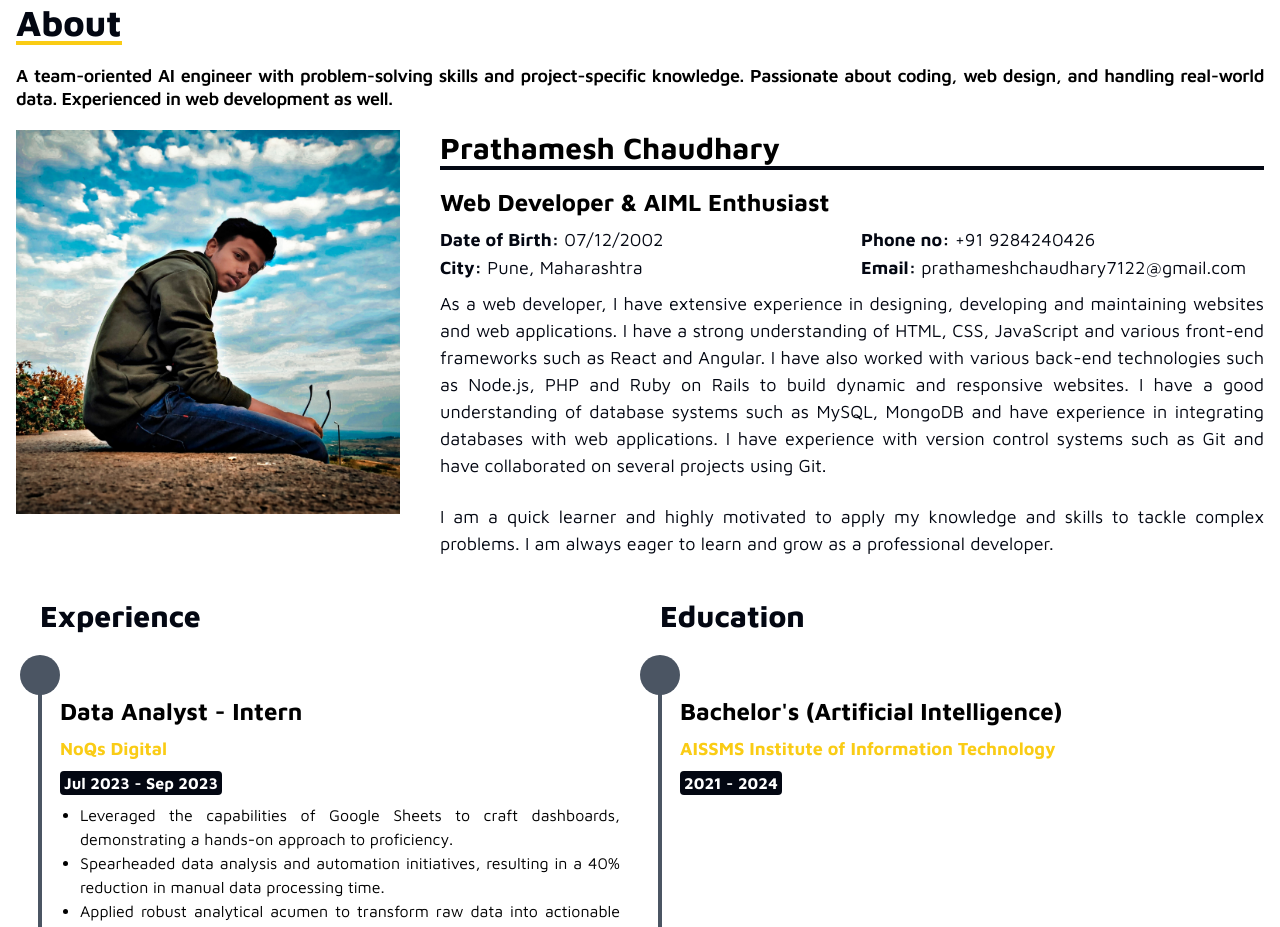
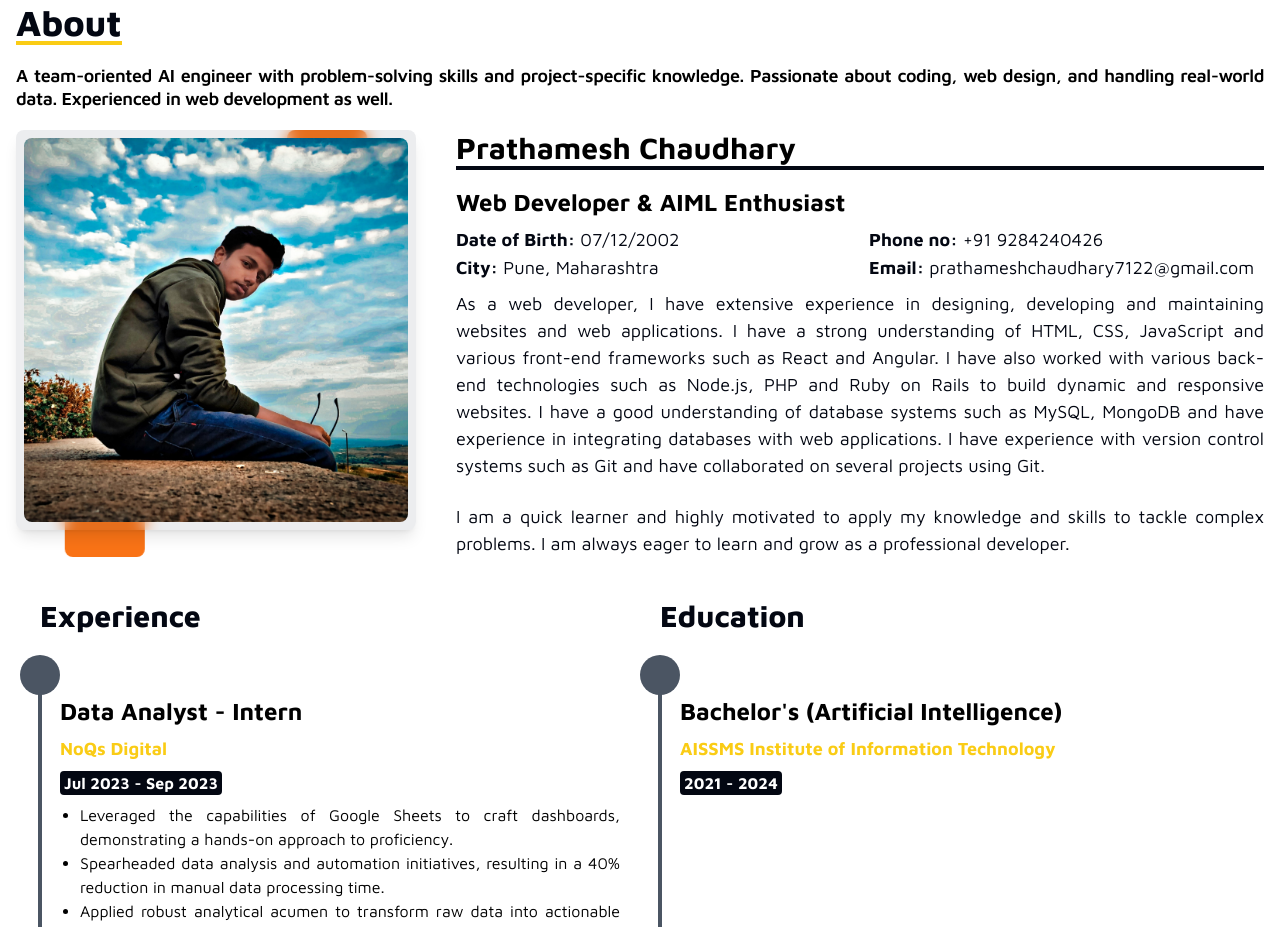
Before and after one commit to pc7122/My-Portfolio, a Next.js app: page / in a window 1280 px wide. Shown: the part 820-1747 px from the top of the page. Built offline with nearby package versions, Linux system fonts and the light colour scheme.

Commit message:
improvements

```diff
--- a/src/app/globals.css
+++ b/src/app/globals.css
@@ -109,3 +109,43 @@ html {
   scrollbar-width: thin;
   scrollbar-color: rgb(250, 204, 21) white;
 }
+
+@keyframes overBorder1 {
+  0% {
+    left: 100%;
+    transform: translateX(-100%);
+  }
+  50% {
+    left: 0;
+    top: 0;
+    transform: translateX(0);
+  }
+  100% {
+    top: 100%;
+    transform: translateY(-100%);
+  }
+}
+
+@keyframes overBorder2 {
+  0% {
+    right: 100%;
+    transform: translateX(100%);
+  }
+  50% {
+    right: 0;
+    bottom: 0;
+    transform: translateX(0);
+  }
+  100% {
+    bottom: 100%;
+    transform: translateY(100%);
+  }
+}
+
+.circle:nth-child(1) {
+  animation: overBorder1 3s infinite;
+}
+
+.circle:nth-child(2) {
+  animation: overBorder2 3s infinite;
+}
--- a/src/components/About.jsx
+++ b/src/components/About.jsx
@@ -61,8 +61,12 @@ export default function About() {
                 <p className="section-desc">A team-oriented AI engineer with problem-solving skills and project-specific knowledge. Passionate about coding, web design, and handling real-world data. Experienced in web development as well.</p>
 
                 <div className="grid lg:flex gap-10 justify-center my-5 text-white">
-                    <div>
-                        <Image src="/profile.jpg" alt="Profile" width={400} height={400} className="mx-auto min-w-96" />
+                    <div className="relative">
+                        <div className="circle absolute top-0 left-0 w-20 h-20 bg-orange-500 rounded-lg"></div>
+                        <div className="circle absolute bottom-0 right-0 w-20 h-20 bg-orange-500 rounded-lg"></div>
+                        <div className="p-2 bg-gray-600 dark:bg-slate-50 rounded-lg bg-opacity-10 shadow-lg backdrop-blur">
+                            <Image src="/profile.jpg" alt="Profile" width={350} height={350} className="mx-auto min-w-96 rounded-lg" />
+                        </div>
                     </div>
                     <div className="grow">
                         <h2 className="text-3xl font-bold text-black dark:text-white">Prathamesh Chaudhary</h2>
@@ -70,7 +74,7 @@ export default function About() {
 
                         <div className="space-y-2">
                             <span className="text-2xl font-bold text-black dark:text-white">Web Developer & AIML Enthusiast</span>
-                            <div className="text-gray-950 dark:text-gray-500">
+                            <div className="text-gray-950 dark:text-gray-200">
                                 <div className="xl:columns-2 text-lg">
                                     <div><strong>Date of Birth:</strong> 07/12/2002</div>
                                     <div><strong>Phone no:</strong> +91 9284240426</div>
@@ -80,7 +84,7 @@ export default function About() {
                                     <div><strong>Email:</strong> prathameshchaudhary7122@gmail.com</div>
                                 </div>
                             </div>
-                            <div className="text-justify text-gray-950 dark:text-gray-500 mt-4 space-y-6">
+                            <div className="text-justify text-gray-950 dark:text-gray-200 mt-4 space-y-6">
                                 <p className="text-lg leading-normal tracking-normal">As a web developer, I have extensive experience in designing, developing and maintaining websites and web applications. I have a strong understanding of HTML, CSS, JavaScript and various front-end frameworks such as React and Angular. I have also worked with various back-end technologies such as Node.js, PHP and Ruby on Rails to build dynamic and responsive websites. I have a good understanding of database systems such as MySQL, MongoDB and have experience in integrating databases with web applications. I have experience with version control systems such as Git and have collaborated on several projects using Git.</p>
                                 <p className="text-lg leading-normal tracking-normal">I am a quick learner and highly motivated to apply my knowledge and skills to tackle complex problems. I am always eager to learn and grow as a professional developer.</p>
                             </div>
--- a/src/components/Courses.jsx
+++ b/src/components/Courses.jsx
@@ -30,7 +30,7 @@ const courses = [
 
 function Modal(props) {
     return (
-        <div className="fixed top-0 left-0 right-0 bottom-0 bg-black bg-opacity-50 z-50 flex justify-center items-center" onClick={() => props.fun(-1)}>
+        <div className="hidden fixed top-0 left-0 right-0 bottom-0 bg-black bg-opacity-50 z-50 md:flex justify-center items-center" onClick={() => props.fun(-1)}>
             <div className="modal w-[90%] md:w-[50%] p-5 rounded-lg">
                 <div className="flex justify-between items-center">
                     <h1 className="text-2xl font-bold text-white mx-auto">
--- a/src/components/Navbar.jsx
+++ b/src/components/Navbar.jsx
@@ -25,8 +25,8 @@ export default function Header() {
                         <h1 className="text-2xl font-bold leading-tight text-yellow-400">My Port<span className="text-gray-900 dark:text-white">folio</span></h1>
                     </div>
 
-                    <nav className={`absolute md:static left-0 top-[6rem] md:top-0 w-full md:w-fit flex justify-center bg-white dark:bg-black transition-all md:translate-y-0 md:scale-y-100 ${showNav ? 'translate-y-0 scale-y-100' : '-translate-y-1/2 scale-y-0'}`} >
-                        <ul className="flex md:flex-row flex-col text-center gap-4 md:gap-8 leading-normal pb-10 md:pb-0">
+                    <nav className={`absolute md:static left-0 top-[5rem] md:top-0 w-full md:w-fit flex justify-center bg-white dark:bg-black transition-all md:translate-y-0 md:scale-y-100 ${showNav ? 'translate-y-0 scale-y-100' : '-translate-y-1/2 scale-y-0'}`} >
+                        <ul className="flex md:flex-row flex-col text-center gap-6 md:gap-8 leading-normal pb-10 md:pb-0">
                             {navItems.map((item, index) => (
                                 <li key={index} className="overflow-hidden">
                                     <Link href={item.link} className="dark:text-gray-300 text-base font-bold">
```
